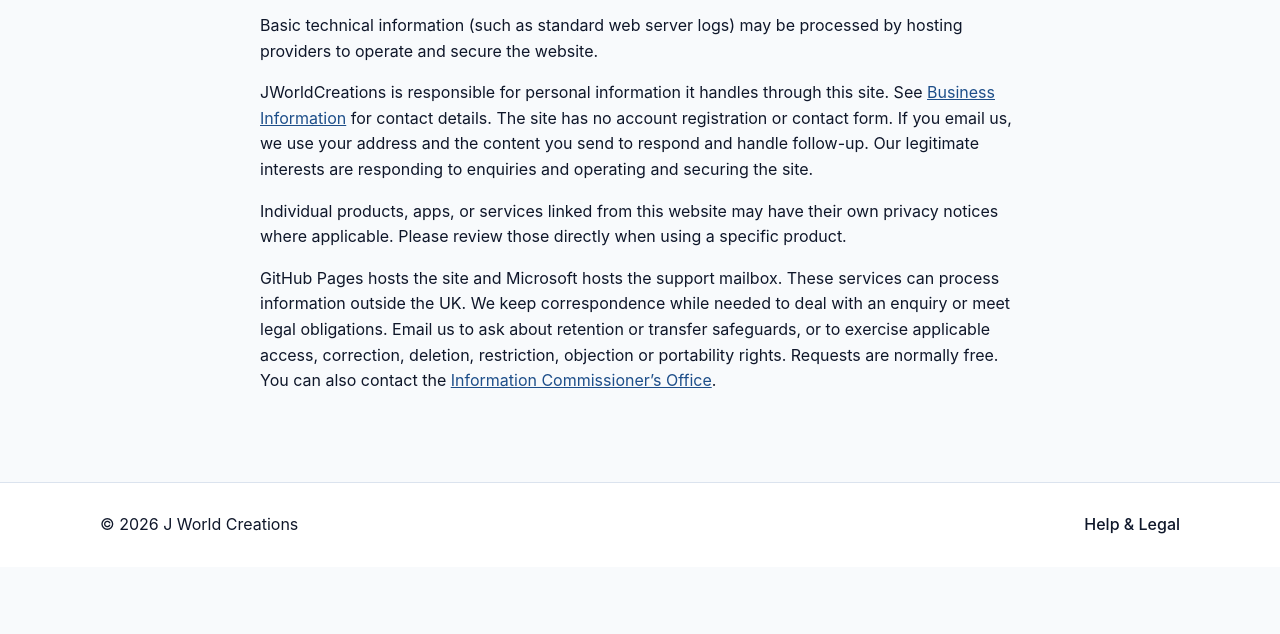
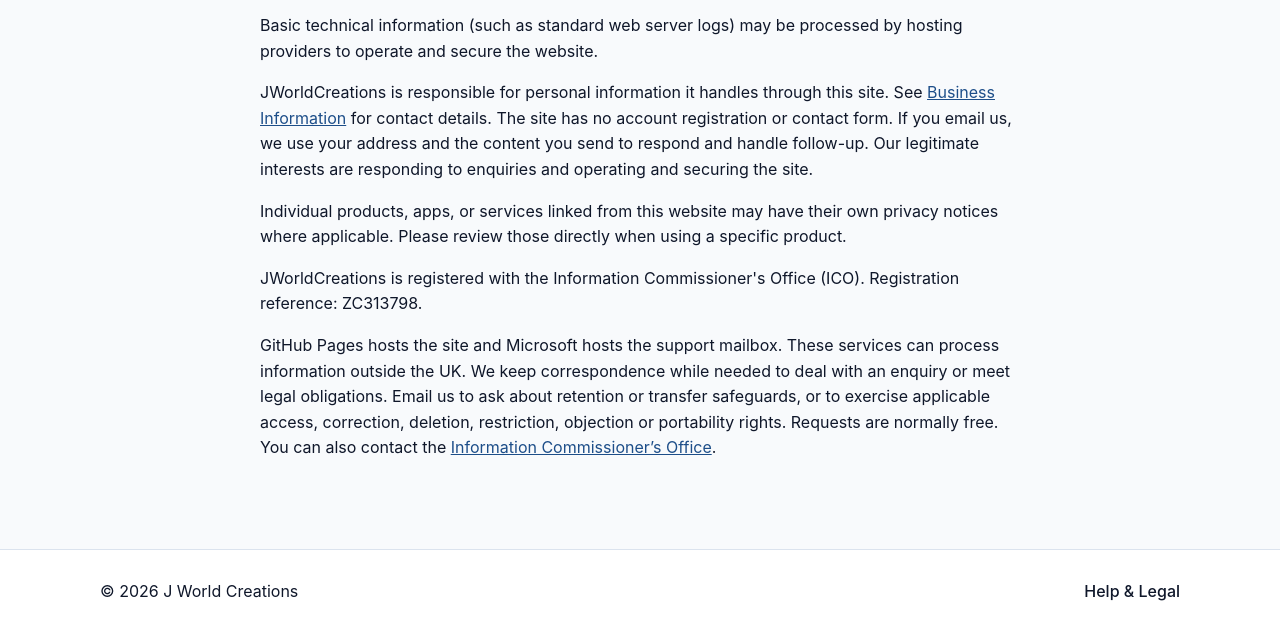
Before and after one commit to xstajayx/jworldcreations, a plain HTML site: page privacy.html in a window 1280 px wide. Shown: the part 251-885 px from the top of the page. Before the commit the page ends 818 px from the top, so only its background shows below. Drawn offline with Linux system fonts and the light colour scheme.

Commit message:
Publish business disclosure through a private Pages build

```diff
--- a/privacy.html
+++ b/privacy.html
@@ -40,6 +40,7 @@
       <p>Basic technical information (such as standard web server logs) may be processed by hosting providers to operate and secure the website.</p>
       <p>JWorldCreations is responsible for personal information it handles through this site. See <a href="business-information.html">Business Information</a> for contact details. The site has no account registration or contact form. If you email us, we use your address and the content you send to respond and handle follow-up. Our legitimate interests are responding to enquiries and operating and securing the site.</p>
       <p>Individual products, apps, or services linked from this website may have their own privacy notices where applicable. Please review those directly when using a specific product.</p>
+      <p>JWorldCreations is registered with the Information Commissioner's Office (ICO). Registration reference: ZC313798.</p>
       <p>GitHub Pages hosts the site and Microsoft hosts the support mailbox. These services can process information outside the UK. We keep correspondence while needed to deal with an enquiry or meet legal obligations. Email us to ask about retention or transfer safeguards, or to exercise applicable access, correction, deletion, restriction, objection or portability rights. Requests are normally free. You can also contact the <a href="https://ico.org.uk/make-a-complaint/">Information Commissioner’s Office</a>.</p>
     </div>
   </main>
```
Also changed, not shown: 2 other files.
